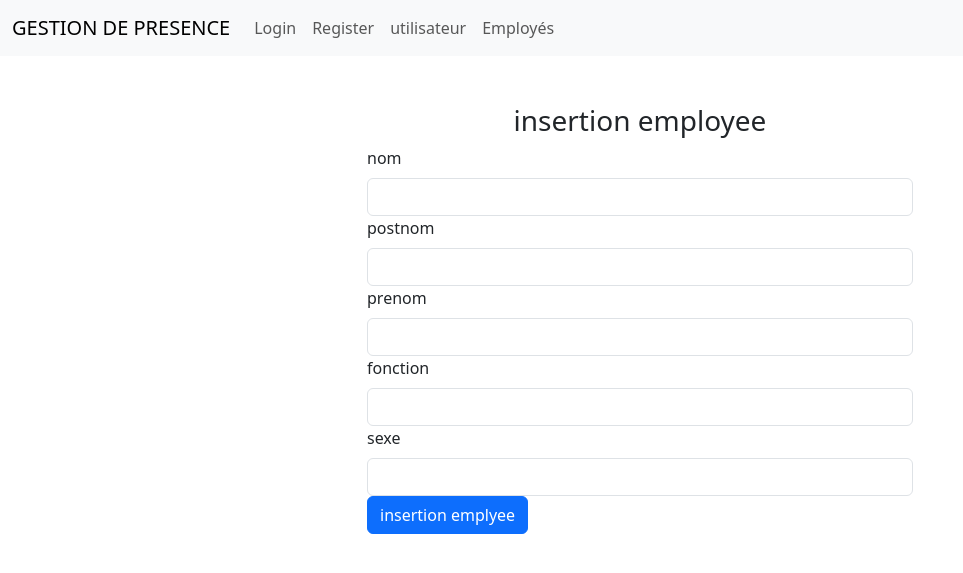
After one commit to xai-schad-12/lm-formation-php, a PHP site: page /pages/form_employee.php in a window 1280 px wide. The commit adds this page. Shown: the top 573 px of the page, without its empty margins (0-963 px from the left). Run offline with PHP 8.4, Linux system fonts and the light colour scheme.

Commit message:
finalisation du machin

```diff
--- /dev/null
+++ b/pages/form_employee.php
@@ -0,0 +1,85 @@
+<?php
+ require_once "../db_conf.php";
+require_once "../crud.php";
+$error="";
+$message="";
+
+if(isset($_POST['insert_employee'])){
+
+   $nom=$_POST['nom'];
+   $postnom=$_POST['postnom'];
+   $prenom=$_POST['prenom'];
+   $fonction=$_POST['fonction'];
+   $sexe=$_POST['sexe'];
+
+    if($nom=="" || $postnom=="" || $prenom=="" || $fonction=="" || $sexe==""){
+    $error="tous les champs sont obligatoires";
+    }else{
+
+        $employee = new Crud($pdo, "employee");
+        $employee->create([
+            "nom" => $nom,
+            "postnom" => $postnom,
+            "prenom" => $prenom,
+            "fonction" => $fonction,
+            "sexe" => $sexe
+        ]);
+        $message="employé ajouté avec succès";
+        $_POST['nom']="";
+        $_POST['postnom']="";
+        $_POST['prenom']="";
+        $_POST['fonction']="";
+        $_POST['sexe']="";
+    }
+
+
+
+}
+?>
+<!doctype html>
+<html lang="en">
+  <head>
+    <meta charset="utf-8">
+    <meta name="viewport" content="width=device-width, initial-scale=1">
+    <title>Bootstrap demo</title>
+    <link href="https://cdn.jsdelivr.net/npm/bootstrap@5.3.8/dist/css/bootstrap.min.css" rel="stylesheet" integrity="sha384-sRIl4kxILFvY47J16cr9ZwB07vP4J8+LH7qKQnuqkuIAvNWLzeN8tE5YBujZqJLB" crossorigin="anonymous">
+  </head>
+  <body>
+
+    <?php require_once "./navbar.php"; ?>
+
+    <div class="container mt-5">
+      <div class="row justify-content-center">
+        <h3 class="text-center">insertion employee</h3>
+        <div class="col-md-6">
+          <?php  echo $message ?>
+          <span class="text-danger"><?php  echo $error ?></span>
+          <form method="POST" >
+            <div class="mb-0">
+              <label for="exampleInputtext1" class="form-label">nom</label>
+              <input type="text" class="form-control"  name="nom">
+
+  </div>
+     <div class="mb-0">
+              <label for="exampleInputtext1" class="form-label">postnom</label>
+              <input type="text" class="form-control"  name="postnom">
+
+  </div>
+     <div class="mb-0">
+              <label for="exampleInputtext1" class="form-label">prenom</label>
+              <input type="text" class="form-control"  name="prenom">
+  </div>
+  <div class="mb-0">
+    <label for="example   InputPassword1" class="form-label">fonction</label>
+    <input type="text" class="form-control" id="exampleInputPassword1" name="fonction">
+  </div>
+   <div class="mb-0">
+              <label for="exampleInputtext1" class="form-label">sexe</label>
+              <input type="text" class="form-control"  name="sexe">
+  </div>
+  <button type="submit" class="btn btn-primary" name="insert_employee">insertion emplyee</button>
+</form>
+
+ <script src="https://cdn.jsdelivr.net/npm/bootstrap@5.3.8/dist/js/bootstrap.bundle.min.js" integrity="sha384-FKyoEForCGlyvwx9Hj09JcYn3nv7wiPVlz7YYwJrWVcXK/BmnVDxM+D2scQbITxI" crossorigin="anonymous"></script>
+  </body>
+</html>
--- a/pages/navbar.php
+++ b/pages/navbar.php
@@ -16,6 +16,10 @@
            <li class="nav-item">
           <a class="nav-link" href="./pages/users.php">utilisateur</a>
         </li>
+         </li>
+           <li class="nav-item">
+          <a class="nav-link" href="./pages/employee.php">Employés</a>
+        </li>
 
       </ul>
     </div>
```
Also changed, not shown: pages/employee.php (added, +45 -0 lines).
